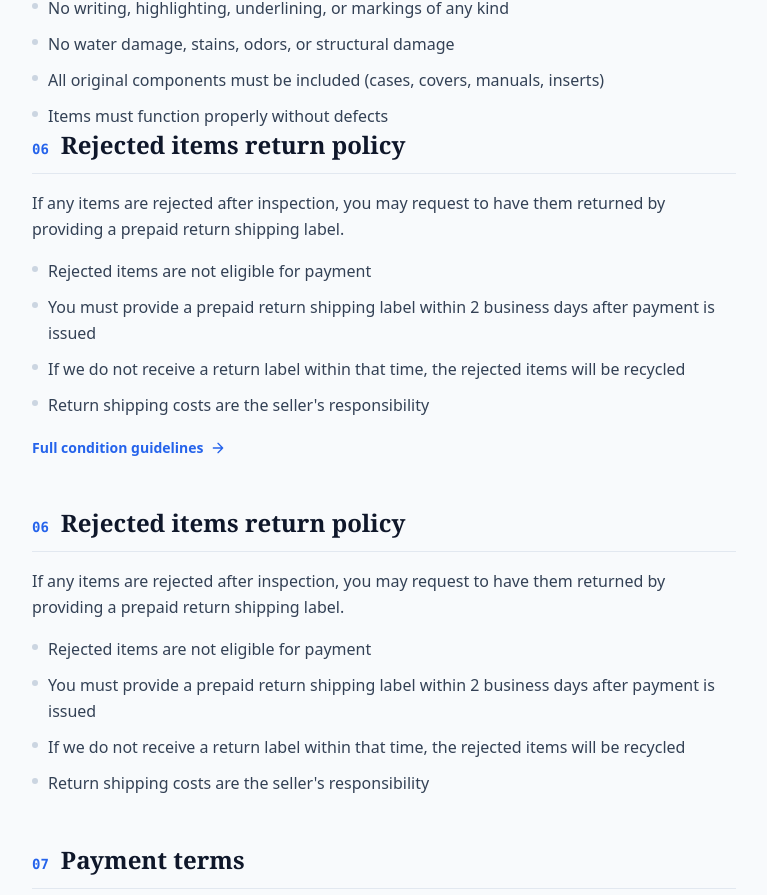
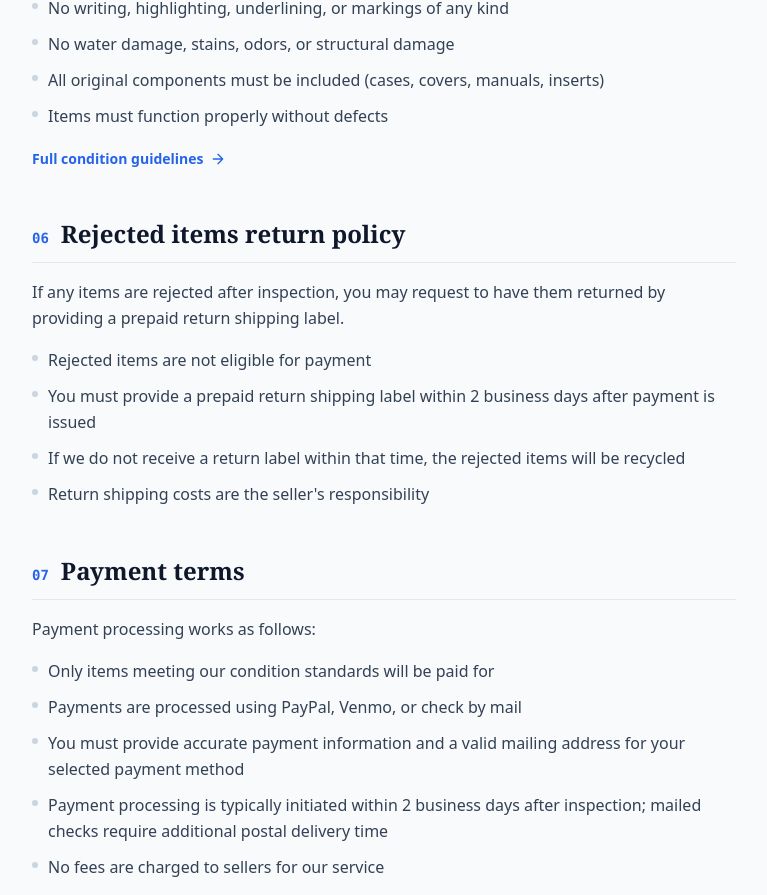
Before and after one commit to teskapnj/new-book-marketplace, a Next.js app: page /terms in a window 1280 px wide. Shown: the part 2477-3372 px from the top of the page, without its empty margins (256-1023 px from the left). Built offline with nearby package versions, Linux system fonts and the light colour scheme; no server answers.

Commit message:
Fix help and policy consistency

```diff
--- a/app/condition-guidelines/page.tsx
+++ b/app/condition-guidelines/page.tsx
@@ -11,7 +11,7 @@ const ACCEPT = [
 ];
 
 const REJECT = [
-  "Heavy writing, highlighting, or excessive markings",
+  "Any writing, highlighting, underlining, or markings of any kind",
   "Deep scratches or damage that affects playback",
   "Water damage, mold, heavy stains, or strong odors",
   "Missing pages, discs, or essential parts",
--- a/app/help/page.tsx
+++ b/app/help/page.tsx
@@ -37,7 +37,7 @@ const GROUPS: Group[] = [
       },
       {
         q: "Why didn't my item appear in the list?",
-        a: "Items only appear if we make an offer on them. If nothing appeared, that title may not currently meet our purchasing criteria, or it may be a format we don.t buy. It isn't a problem with the scan.",
+        a: "Items only appear if we make an offer on them. If nothing appeared, that title may not currently meet our purchasing criteria, or it may be a format we don't buy. It isn't a problem with the scan.",
       },
       {
         q: "What condition do items need to be in?",
@@ -46,8 +46,8 @@ const GROUPS: Group[] = [
         hrefLabel: "Full condition guidelines",
       },
       {
-        q: "Is there a minimum number of items?",
-        a: "Yes, five accepted items per box. Books, CDs, DVDs, and games can be mixed in any combination to reach it.",
+        q: "Is there a minimum order?",
+        a: "Yes. Your order must reach a minimum cash offer of $7.50. Eligible books, CDs, DVDs, Blu-rays, 4K movies, and video games can be mixed in the same order.",
       },
     ],
   },
@@ -85,7 +85,7 @@ const GROUPS: Group[] = [
     items: [
       {
         q: "What happens when you receive my box?",
-        a: "Every item is inspected against our condition standards, then sorted. Items that meet the standard are processed for payment; items that don't are recycled.",
+        a: "Every item is inspected against our condition standards, then sorted. Items that meet the standard are processed for payment. Rejected items are not paid for; if you want them returned, you must provide a prepaid return shipping label within 2 business days after payment is issued. Otherwise, they are recycled.",
       },
       {
         q: "How do I get paid?",
@@ -93,7 +93,7 @@ const GROUPS: Group[] = [
       },
       {
         q: "Do you return items you don't accept?",
-        a: "No. Items that don't meet our condition standard are recycled rather than returned, and aren't paid for. That's why it's worth checking condition carefully before you ship.",
+        a: "Rejected items are not paid for, but you can request to have them returned by providing a prepaid return shipping label within 2 business days after payment is issued. If we do not receive a return label within that time, the rejected items are recycled.",
         href: "/returns-policy",
         hrefLabel: "Returns policy",
       },
@@ -134,7 +134,7 @@ const GROUPS: Group[] = [
 
 const LINKS = [
   { href: "/condition-guidelines", title: "Condition guidelines", blurb: "What we accept and reject" },
-  { href: "/returns-policy", title: "Returns policy", blurb: "Why items aren't sent back" },
+  { href: "/returns-policy", title: "Returns policy", blurb: "How rejected-item returns work" },
   { href: "/seller-guide", title: "Seller guide", blurb: "The whole process, step by step" },
   { href: "/", title: "Start scanning", blurb: "Get an instant cash offer" },
 ];
--- a/app/terms/page.tsx
+++ b/app/terms/page.tsx
@@ -244,21 +244,6 @@ export default function TermsPage() {
                 "Items must function properly without defects",
               ]}
             />
-            <section id="no-returns" className="scroll-mt-8">
-  <SectionHeading n="06" title="Rejected items return policy" />
-  <p className="mt-4 text-[16px] leading-relaxed text-slate-700">
-    If any items are rejected after inspection, you may request to have
-    them returned by providing a prepaid return shipping label.
-  </p>
-  <List
-    items={[
-      "Rejected items are not eligible for payment",
-      "You must provide a prepaid return shipping label within 2 business days after payment is issued",
-      "If we do not receive a return label within that time, the rejected items will be recycled",
-      "Return shipping costs are the seller's responsibility",
-    ]}
-  />
-</section>
             <Link
               href="/condition-guidelines"
               className="mt-5 inline-flex items-center text-sm font-semibold text-blue-600 hover:text-blue-700"
```
